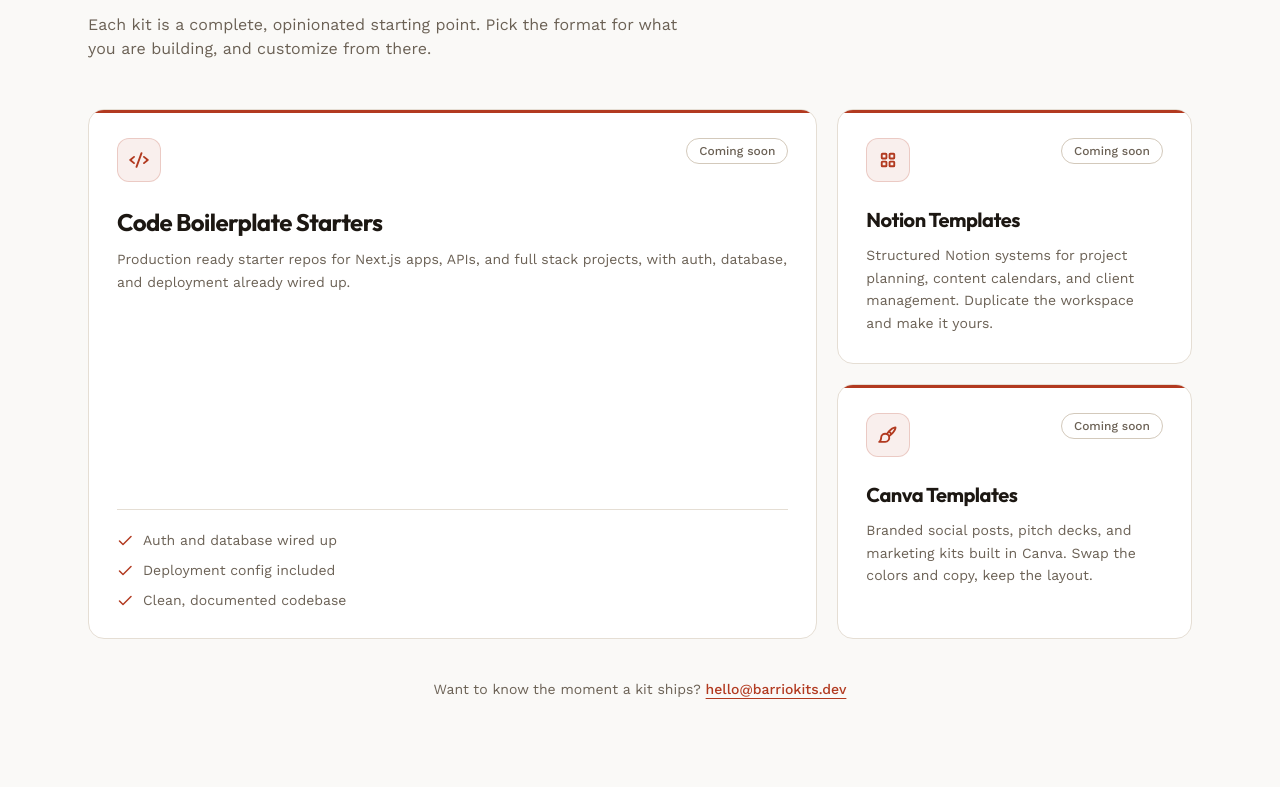
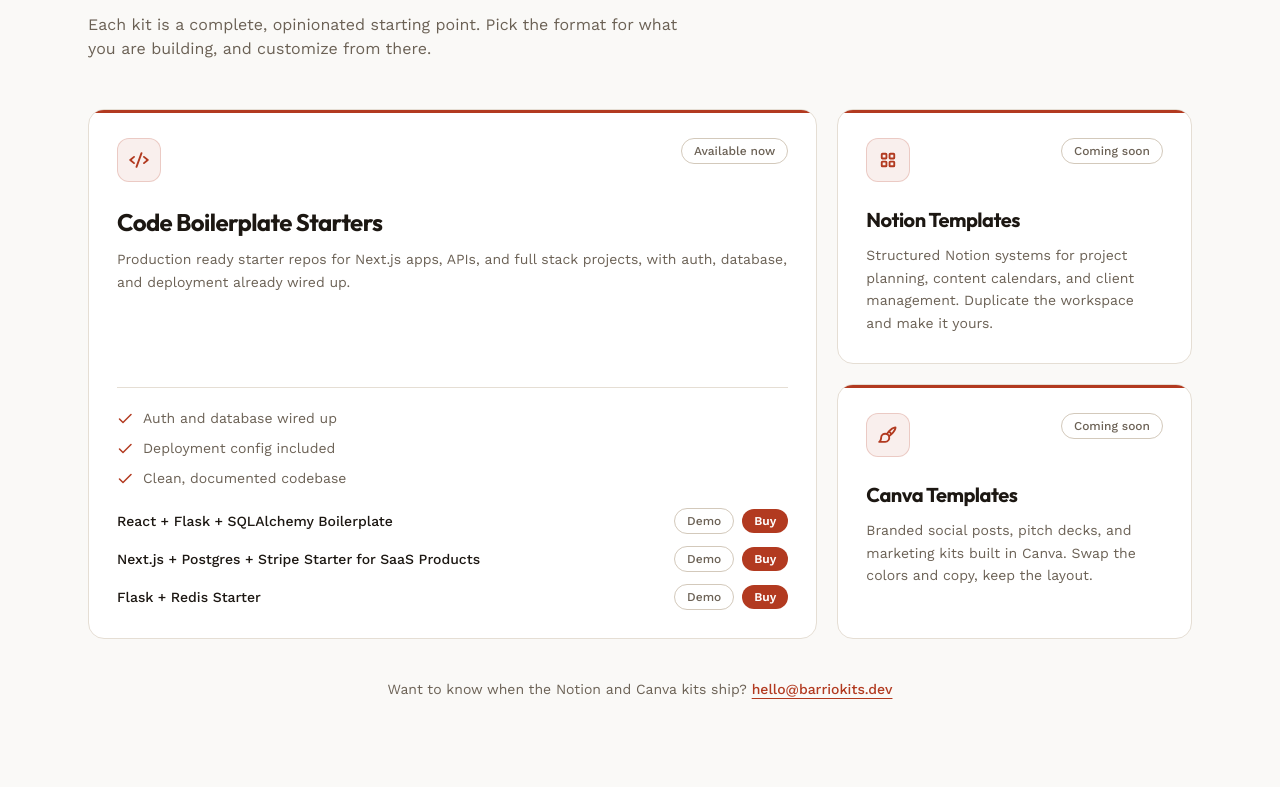
Before and after one commit to KikeCR/barriokits-landing, a Next.js app: page / in a window 1280 px wide. Shown: the part 793-1580 px from the top of the page. Built offline with nearby package versions, Linux system fonts and the light colour scheme.

Commit message:
Updated with buy links and demos, also updated SWO.

```diff
--- a/app/layout.tsx
+++ b/app/layout.tsx
@@ -4,6 +4,7 @@
 import { Nav } from "@/components/Nav";
 import { ThemeProvider } from "@/components/ThemeProvider";
 import { siteConfig } from "@/data/site";
+import { siteJsonLdGraph } from "@/lib/structured-data";
 import "./globals.css";
 
 const outfit = Outfit({
@@ -34,6 +35,9 @@
     template: `%s | ${siteConfig.name}`,
   },
   description: siteConfig.description,
+  alternates: {
+    canonical: siteConfig.url,
+  },
   keywords: [
     "developer boilerplate starters",
     "code templates for developers",
@@ -70,6 +74,10 @@
       suppressHydrationWarning
     >
       <body className="font-sans antialiased" suppressHydrationWarning>
+        <script
+          type="application/ld+json"
+          dangerouslySetInnerHTML={{ __html: JSON.stringify(siteJsonLdGraph()) }}
+        />
         <ThemeProvider>
           <Nav />
           <main>{children}</main>
--- a/app/privacy/page.tsx
+++ b/app/privacy/page.tsx
@@ -9,6 +9,9 @@
 export const metadata: Metadata = {
   title: "Privacy Policy",
   description: `Privacy policy for ${siteConfig.name}, explaining what data we collect and how it is used.`,
+  alternates: {
+    canonical: `${siteConfig.url}/privacy`,
+  },
 };
 
 export default function PrivacyPage() {
--- a/app/terms/page.tsx
+++ b/app/terms/page.tsx
@@ -9,6 +9,9 @@
 export const metadata: Metadata = {
   title: "Terms of Service",
   description: `Terms of service for ${siteConfig.name}, covering licensing, payments, and refunds for digital products.`,
+  alternates: {
+    canonical: `${siteConfig.url}/terms`,
+  },
 };
 
 export default function TermsPage() {
--- a/components/ProductCard.tsx
+++ b/components/ProductCard.tsx
@@ -15,6 +15,8 @@
 
 export function ProductCard({ product, className }: ProductCardProps) {
   const Icon = icons[product.icon];
+  const hasFooter = Boolean(product.highlights?.length || product.demos?.length);
+  const isAvailable = Boolean(product.demos?.some((demo) => demo.buyUrl));
 
   return (
     <article
@@ -30,7 +32,7 @@
             <Icon size={20} weight="bold" />
           </span>
           <span className="shrink-0 rounded-full border border-border-strong px-3 py-1 text-xs font-medium text-text-muted">
-            Coming soon
+            {isAvailable ? "Available now" : "Coming soon"}
           </span>
         </div>
         <h3
@@ -44,8 +46,10 @@
         <p className="mt-2.5 text-sm leading-relaxed text-text-muted">{product.description}</p>
       </div>
 
+      {hasFooter ? (
+        <div className="mt-6 border-t border-border pt-5">
           {product.highlights ? (
-        <ul className="mt-6 space-y-2.5 border-t border-border pt-5">
+            <ul className="space-y-2.5" aria-label="Highlights">
               {product.highlights.map((highlight) => (
                 <li key={highlight} className="flex items-start gap-2.5 text-sm text-text-muted">
                   <Check size={16} weight="bold" className="mt-0.5 shrink-0 text-accent" />
@@ -54,6 +58,46 @@
               ))}
             </ul>
           ) : null}
+
+          {product.demos?.length ? (
+            <ul
+              className={cn("space-y-3", product.highlights ? "mt-5" : "")}
+              aria-label="Available demos"
+            >
+              {product.demos.map((demo) => (
+                <li
+                  key={demo.url}
+                  className="flex flex-wrap items-center justify-between gap-x-3 gap-y-2"
+                >
+                  <span className="text-sm font-medium text-text">{demo.label}</span>
+                  <span className="flex shrink-0 items-center gap-2">
+                    <a
+                      href={demo.url}
+                      target="_blank"
+                      rel="noreferrer noopener"
+                      aria-label={`View live demo of ${demo.label}`}
+                      className="rounded-full border border-border-strong px-3 py-1 text-xs font-medium text-text-muted transition-colors hover:border-accent-soft-border hover:text-accent"
+                    >
+                      Demo
+                    </a>
+                    {demo.buyUrl ? (
+                      <a
+                        href={demo.buyUrl}
+                        target="_blank"
+                        rel="noreferrer noopener"
+                        aria-label={`Buy ${demo.label}`}
+                        className="inline-flex items-center rounded-full bg-accent-strong px-3 py-1 text-xs font-semibold text-accent-fg transition-transform hover:-translate-y-0.5 active:translate-y-0"
+                      >
+                        Buy
+                      </a>
+                    ) : null}
+                  </span>
+                </li>
+              ))}
+            </ul>
+          ) : null}
+        </div>
+      ) : null}
     </article>
   );
 }
--- a/components/sections/Products.tsx
+++ b/components/sections/Products.tsx
@@ -2,12 +2,21 @@
 import { Reveal } from "@/components/Reveal";
 import { products } from "@/data/products";
 import { siteConfig } from "@/data/site";
+import { softwareSourceCodeJsonLd } from "@/lib/structured-data";
 
 export function Products() {
   const [featured, ...rest] = products;
+  const demoJsonLd = featured.demos?.map((demo) => softwareSourceCodeJsonLd(featured, demo)) ?? [];
 
   return (
     <section id="products" className="border-t border-border">
+      {demoJsonLd.map((entry) => (
+        <script
+          key={entry.url}
+          type="application/ld+json"
+          dangerouslySetInnerHTML={{ __html: JSON.stringify(entry) }}
+        />
+      ))}
       <div className="mx-auto max-w-6xl px-4 py-20 sm:px-6 lg:py-28">
         <Reveal>
           <h2 className="font-display text-3xl font-bold tracking-tight text-text sm:text-4xl">
@@ -31,7 +40,7 @@
         </div>
 
         <p className="mt-10 text-center text-sm text-text-muted">
-          Want to know the moment a kit ships?{" "}
+          Want to know when the Notion and Canva kits ship?{" "}
           <a
             href={`mailto:${siteConfig.contactEmail}`}
             className="font-medium text-accent underline underline-offset-4"
--- a/data/products.ts
+++ b/data/products.ts
@@ -1,4 +1,11 @@
 export type ProductIcon = "code" | "kanban" | "palette";
+
+export interface ProductDemo {
+  label: string;
+  description: string;
+  url: string;
+  buyUrl?: string;
+}
 
 export interface Product {
   slug: string;
@@ -7,6 +14,7 @@
   icon: ProductIcon;
   featured?: boolean;
   highlights?: string[];
+  demos?: ProductDemo[];
 }
 
 export const products: Product[] = [
@@ -21,6 +29,29 @@
       "Auth and database wired up",
       "Deployment config included",
       "Clean, documented codebase",
+    ],
+    demos: [
+      {
+        label: "React + Flask + SQLAlchemy Boilerplate",
+        description:
+          "A React and Flask starter with JWT authentication, SQLAlchemy models, Alembic migrations, and a working login, registration, and CRUD example.",
+        url: "https://reactflaskauth.barriokits.dev/",
+        buyUrl: "https://barriokits.lemonsqueezy.com/checkout/buy/c1af482c-d721-4a38-a239-d4c8f13aa4dc",
+      },
+      {
+        label: "Next.js + Postgres + Stripe Starter for SaaS Products",
+        description:
+          "A Next.js SaaS starter with Postgres via Prisma, email and password auth, and a full Stripe subscription billing integration, including checkout, customer portal, and webhooks.",
+        url: "https://nextjs-saas-starter-jcmy.onrender.com/",
+        buyUrl: "https://barriokits.lemonsqueezy.com/checkout/buy/5a0dc62d-0dd5-48d9-b31b-65947efa4a2e",
+      },
+      {
+        label: "Flask + Redis Starter",
+        description:
+          "A Flask starter for background jobs and caching, built around RQ for job processing and a Redis get-or-set caching pattern, with a live demo console.",
+        url: "https://flask-redis-jobs-starter.onrender.com/",
+        buyUrl: "https://barriokits.lemonsqueezy.com/checkout/buy/12137dd3-f247-456e-9b86-e5555cb93f3d",
+      },
     ],
   },
   {
--- /dev/null
+++ b/lib/structured-data.ts
@@ -0,0 +1,57 @@
+import type { Product, ProductDemo } from "@/data/products";
+import { siteConfig } from "@/data/site";
+
+export function organizationJsonLd() {
+  return {
+    "@type": "Organization",
+    "@id": `${siteConfig.url}/#organization`,
+    name: siteConfig.name,
+    url: siteConfig.url,
+    logo: `${siteConfig.url}/icon.svg`,
+    sameAs: [siteConfig.githubUrl],
+    email: siteConfig.contactEmail,
+  };
+}
+
+export function websiteJsonLd() {
+  return {
+    "@type": "WebSite",
+    "@id": `${siteConfig.url}/#website`,
+    name: siteConfig.name,
+    url: siteConfig.url,
+    description: siteConfig.description,
+    publisher: { "@id": `${siteConfig.url}/#organization` },
+  };
+}
+
+export function siteJsonLdGraph() {
+  return {
+    "@context": "https://schema.org",
+    "@graph": [organizationJsonLd(), websiteJsonLd()],
+  };
+}
+
+export function softwareSourceCodeJsonLd(product: Product, demo: ProductDemo) {
+  return {
+    "@context": "https://schema.org",
+    "@type": "SoftwareSourceCode",
+    name: demo.label,
+    description: demo.description,
+    url: demo.url,
+    codeSampleType: "full",
+    isAccessibleForFree: false,
+    author: { "@id": `${siteConfig.url}/#organization` },
+    creator: { "@id": `${siteConfig.url}/#organization` },
+    ...(demo.buyUrl
+      ? {
+          offers: {
+            "@type": "Offer",
+            url: demo.buyUrl,
+            availability: "https://schema.org/InStock",
+            seller: { "@id": `${siteConfig.url}/#organization` },
+          },
+        }
+      : {}),
+    about: product.name,
+  };
+}
--- a/test/page-objects/ProductCardPageObject.tsx
+++ b/test/page-objects/ProductCardPageObject.tsx
@@ -1,6 +1,6 @@
 import type { Product } from "@/data/products";
 import { ProductCard } from "@/components/ProductCard";
-import { renderWithProviders, screen } from "@/test/render";
+import { renderWithProviders, screen, within } from "@/test/render";
 
 export class ProductCardPageObject {
   static render(product: Product) {
@@ -13,10 +13,24 @@
   }
 
   get statusBadge() {
-    return screen.getByText("Coming soon");
+    return screen.getByText(/Available now|Coming soon/);
   }
 
   get highlightItems() {
-    return screen.queryAllByRole("listitem");
+    const list = screen.queryByRole("list", { name: "Highlights" });
+    return list ? within(list).getAllByRole("listitem") : [];
+  }
+
+  get demoItems() {
+    const list = screen.queryByRole("list", { name: "Available demos" });
+    return list ? within(list).getAllByRole("listitem") : [];
+  }
+
+  buyLink(demoLabel: string) {
+    return screen.queryByRole("link", { name: `Buy ${demoLabel}` });
+  }
+
+  demoLink(demoLabel: string) {
+    return screen.getByRole("link", { name: `View live demo of ${demoLabel}` });
   }
 }
```
Also changed, not shown: 2 other files (tests, documents, lock files or other folders). Lines whose indentation alone changed are shown as unchanged.
